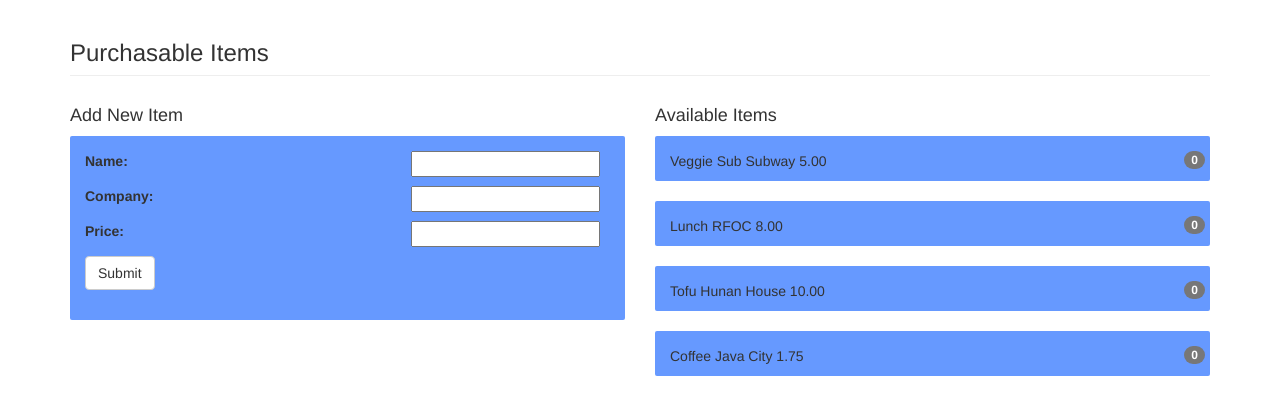
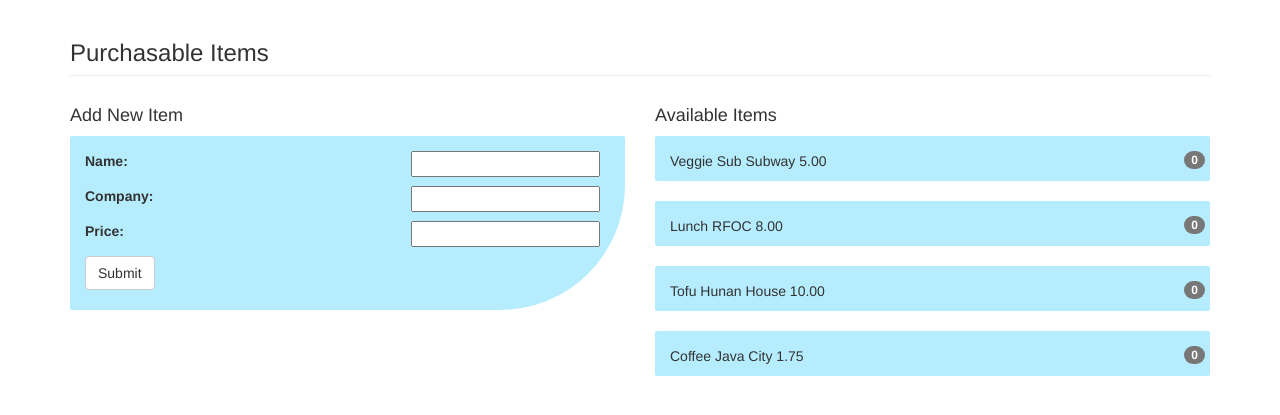
Before and after one commit to marcusshepp/dollars, a Django app: page /item/ in a window 1280 px wide. Shown: the top 415 px of the page. Run offline with Django 3.2, Linux system fonts and the light colour scheme; data comes from the database, SQL or seed files in the repository; some libraries are stand-ins or nearby versions.

Commit message:
small styling commit

```diff
--- a/receipt/static/css/dat_style.css
+++ b/receipt/static/css/dat_style.css
@@ -1,5 +1,5 @@
 .item {
-  background-color: #6699ff;
+  background-color: #B5EDFF;
   /*text-align: center;*/
   padding: 15px 5px 30px 15px;
   border-radius: 2px 2px 2px 2px;
@@ -10,9 +10,9 @@
   margin-left: 15px !important;
 }
 .formmy {
-  background-color: #6699ff;
-  border-radius: 2px 2px 2px 2px;
-  padding: 15px 25px 30px 15px;
+  background-color: #B5EDFF;
+  border-radius: 2px 2px 125px 2px;
+  padding: 15px 25px 20px 15px;
 }
 .item_form p label input {
   margin-left: 50px !important;
--- a/templates/receipt/item.html
+++ b/templates/receipt/item.html
@@ -11,7 +11,7 @@
       <p><label for="name">Name: </label><input type="text" name="name" max_length="250"/ class="pull-right"></p>
       <p><label for="company_came_from">Company: </label><input type="text" name="company_came_from" max_length="50" class="pull-right"></p>
       <p><label for="price">Price: </label><input type="number" name="price" step="0.01" class="pull-right"></p>
-      <input type="button" value="Submit" class="btn btn-default" onclick="send_new_item(this.form)" class="pull-right">
+      <input type="button" value="Submit" class="btn btn-default" onclick="send_new_item(this.form)">
     </form>
   </div>
   <div class="col-md-6">
```
